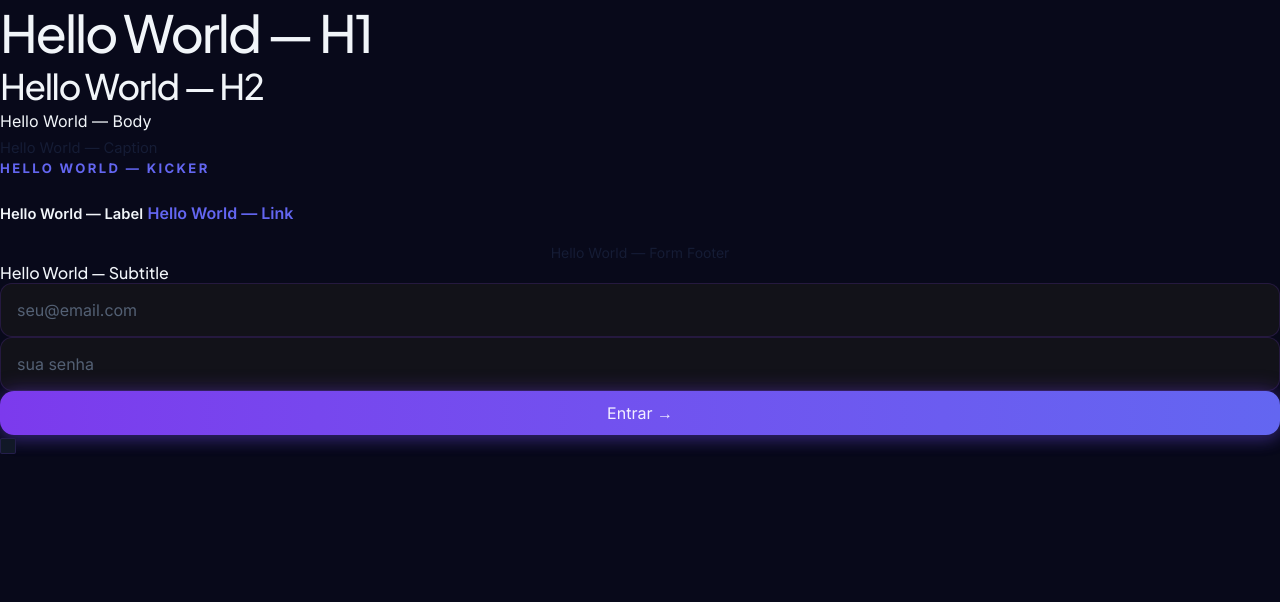
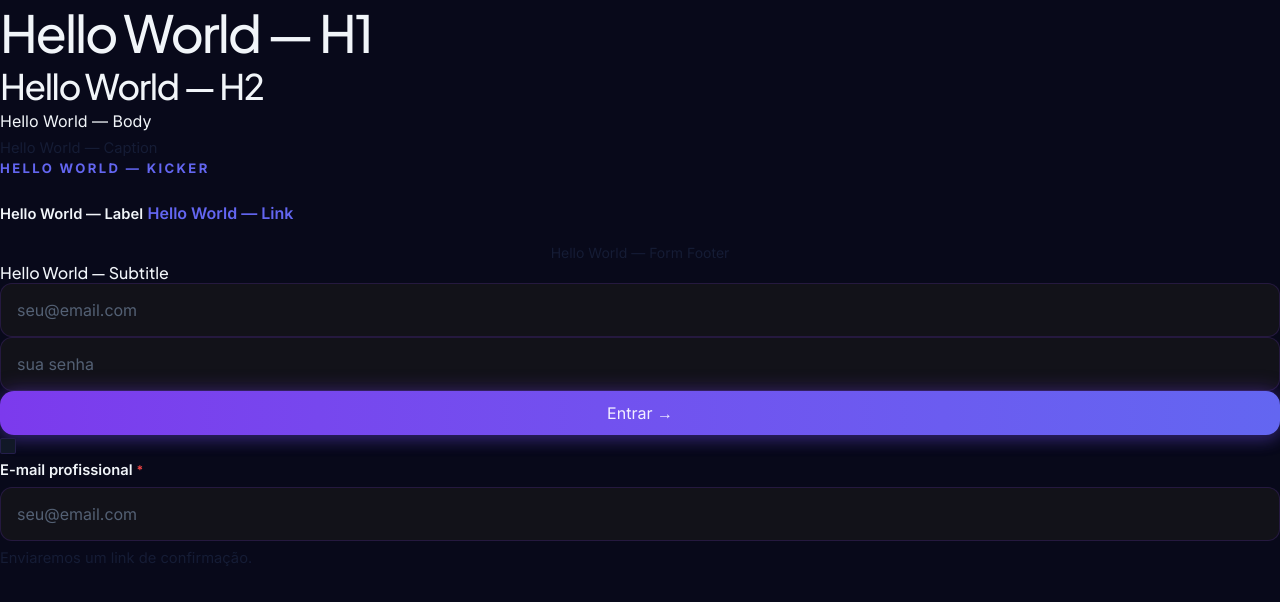
Before and after one commit to unilaunch-jacarei/platform, a SvelteKit app in the folder frontend/: page /login in a window 1280 px wide. Shown: the top 602 px of the page. Built offline with nearby package versions, Linux system fonts and the light colour scheme; no server answers.

Commit message:
Adicionado molecule FormField

```diff
--- /dev/null
+++ b/frontend/src/lib/components/molecules/FormField/FormField.svelte
@@ -0,0 +1,86 @@
+<script lang="ts">
+  import type { Snippet } from "svelte";
+  import type { HTMLInputAttributes } from "svelte/elements";
+  import Input from "../../atoms/Input/Input.svelte";
+  import Typography from "../../atoms/Typography/Typography.svelte";
+
+  type FormFieldProps = Omit<HTMLInputAttributes, "children"> & {
+    id?: string;
+    label?: string;
+    error?: string;
+    description?: string;
+    required?: boolean;
+    class?: string;
+    value?: string | number | null;
+    children?: Snippet;
+  };
+
+  let {
+    id,
+    label,
+    error,
+    description,
+    required = false,
+    class: className = "",
+    value = $bindable(""),
+    children,
+    type = "text",
+    ...restProps
+  }: FormFieldProps = $props();
+</script>
+
+<div class="flex flex-col gap-1.5 w-full {className}">
+  {#if label}
+    <label for={id} class="inline-flex items-center gap-1 cursor-pointer w-fit">
+      <Typography variant="label">{label}</Typography>
+      {#if required}
+        <span
+          class="text-destructive font-bold text-xs"
+          title="Campo obrigatório">*</span
+        >
+      {/if}
+    </label>
+  {/if}
+
+  <div class="relative w-full">
+    {#if children}
+      {@render children()}
+    {:else}
+      <Input
+        {id}
+        {type}
+        bind:value
+        {required}
+        aria-invalid={!!error}
+        {...restProps}
+      />
+    {/if}
+  </div>
+
+  {#if description && !error}
+    <Typography variant="caption" class="text-xs text-muted">
+      {description}
+    </Typography>
+  {/if}
+
+  {#if error}
+    <Typography
+      variant="caption"
+      class="text-xs text-destructive flex items-center gap-1 font-medium transition-all duration-150"
+    >
+      <svg
+        class="size-3.5 shrink-0 stroke-[2.5]"
+        viewBox="0 0 24 24"
+        fill="none"
+        stroke="currentColor"
+        stroke-linecap="round"
+        stroke-linejoin="round"
+      >
+        <circle cx="12" cy="12" r="10" />
+        <line x1="12" y1="8" x2="12" y2="12" />
+        <line x1="12" y1="16" x2="12" y2="17" />
+      </svg>
+      {error}
+    </Typography>
+  {/if}
+</div>
--- a/frontend/src/routes/login/+page.svelte
+++ b/frontend/src/routes/login/+page.svelte
@@ -4,6 +4,7 @@
   import Input from "$lib/components/atoms/Input/Input.svelte";
   import Button from "$lib/components/atoms/Button/Button.svelte";
   import Checkbox from "$lib/components/atoms/Checkbox/Checkbox.svelte";
+  import FormField from "$lib/components/molecules/FormField/FormField.svelte";
 
   let showPassword = $state(false);
   let submitting = $state(false);
@@ -51,3 +52,11 @@
 <Button type="submit" size="lg" class="w-full">Entrar →</Button>
 
 <Checkbox />
+
+<FormField
+  id="email"
+  label="E-mail profissional"
+  placeholder="seu@email.com"
+  description="Enviaremos um link de confirmação."
+  required
+/>
```
